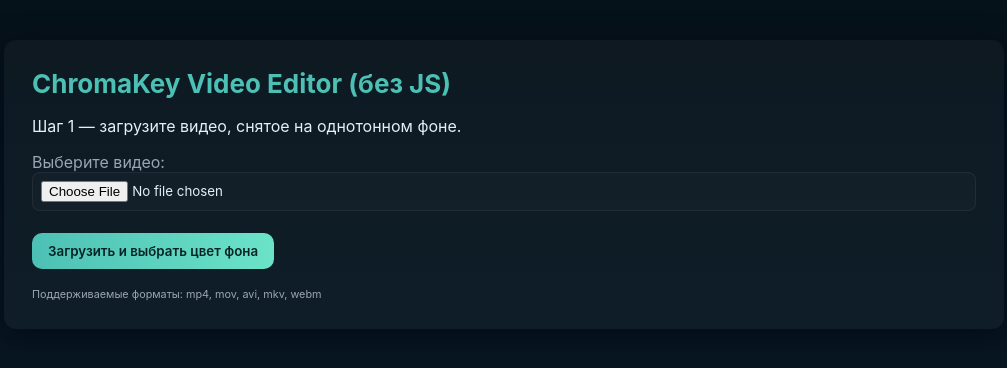
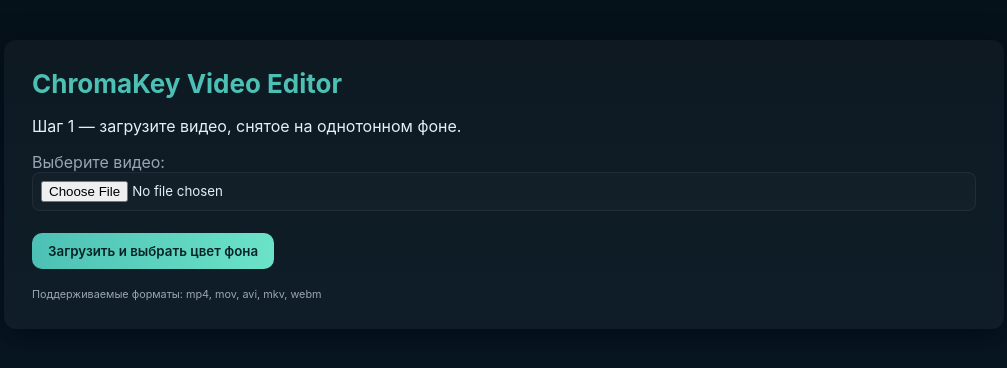
Before and after one commit to PashinovArtemHSE/CV-project, a Flask app: page / in a window 1280 px wide. Shown: the top 368 px of the page, without its empty margins (136-1143 px from the left). Run offline with Flask 3, Linux system fonts and the light colour scheme.

Commit message:
Update index.html

```diff
--- a/templates/index.html
+++ b/templates/index.html
@@ -7,7 +7,7 @@
 </head>
 <body>
   <div class="container">
-    <h1>ChromaKey Video Editor (без JS)</h1>
+    <h1>ChromaKey Video Editor</h1>
     <p>Шаг 1 — загрузите видео, снятое на однотонном фоне.</p>
 
     {% with messages = get_flashed_messages() %}
```
